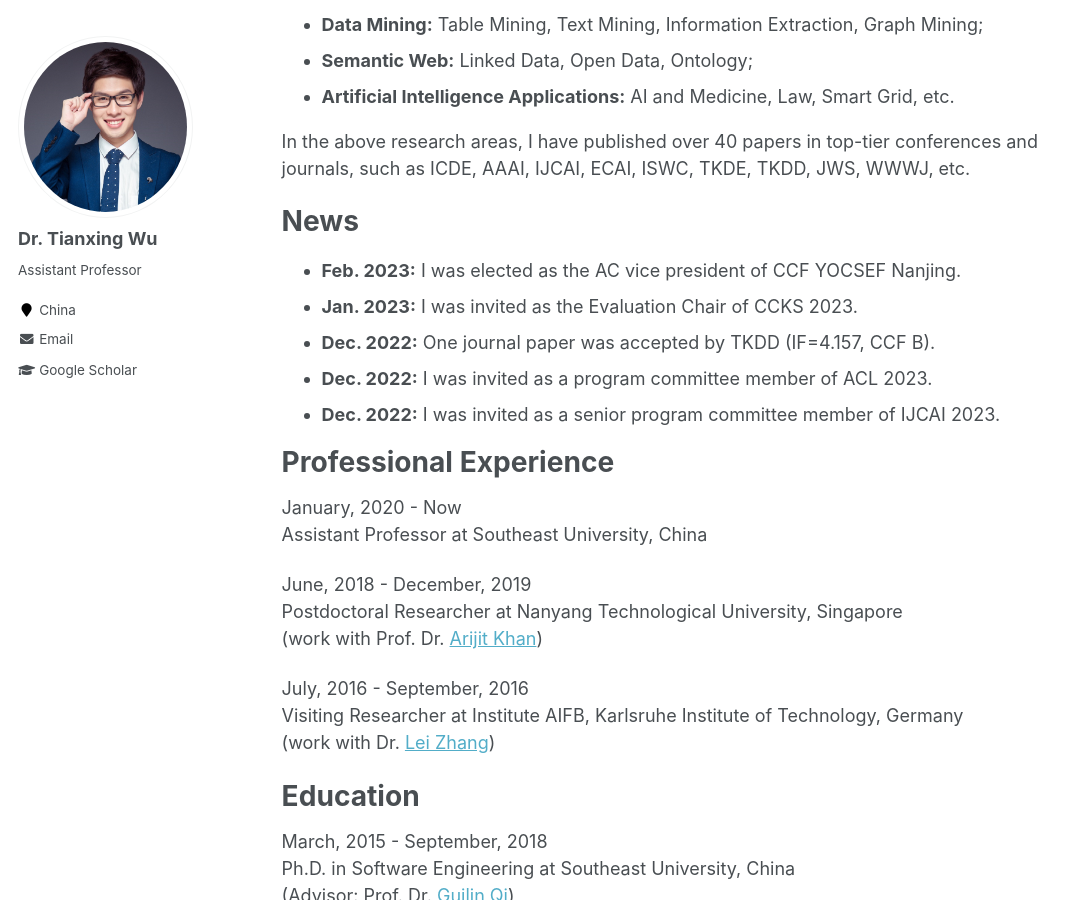
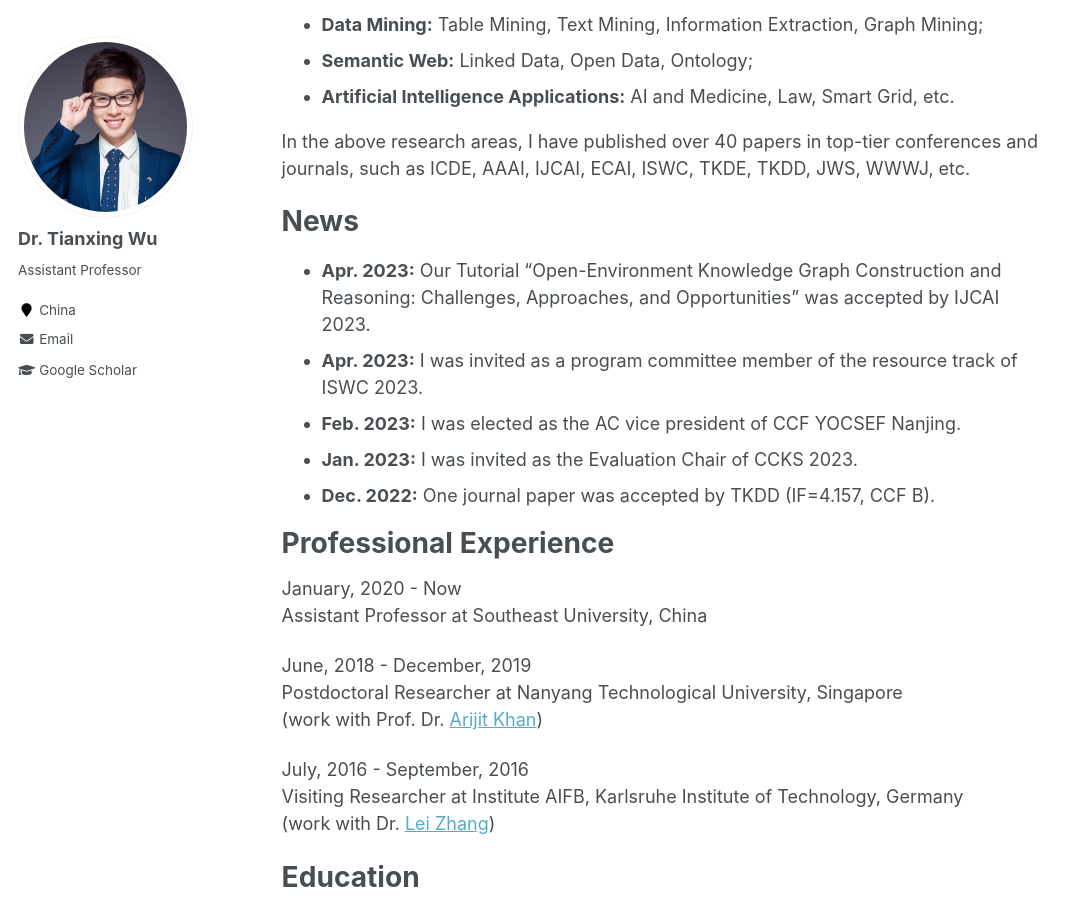
Before and after one commit to tianxing-wu/tianxing-wu.github.io, a Jekyll site: the page built from _pages/about.md, in a window 1280 px wide and 900 px high, scrolled down 353 px. Shown: the whole window, without its empty margins (0-1082 px from the left). Built offline with Jekyll 4.4.1, drawn with Linux system fonts in a browser that asks for light colours.

Commit message:
Update about.md

```diff
--- a/_pages/about.md
+++ b/_pages/about.md
@@ -19,11 +19,11 @@ In the above research areas, I have published over 40 papers in top-tier confere
 
 News
 ======
+* **Apr. 2023:** Our Tutorial "Open-Environment Knowledge Graph Construction and Reasoning: Challenges, Approaches, and Opportunities" was accepted by IJCAI 2023.
+* **Apr. 2023:** I was invited as a program committee member of the resource track of ISWC 2023.
 * **Feb. 2023:** I was elected as the AC vice president of CCF YOCSEF Nanjing.
 * **Jan. 2023:** I was invited as the Evaluation Chair of CCKS 2023.
 * **Dec. 2022:** One journal paper was accepted by TKDD (IF=4.157, CCF B).
-* **Dec. 2022:** I was invited as a program committee member of ACL 2023.
-* **Dec. 2022:** I was invited as a senior program committee member of IJCAI 2023.
 
 Professional Experience
 ======
```
